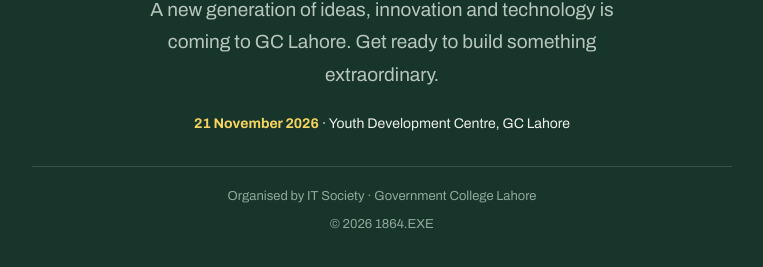
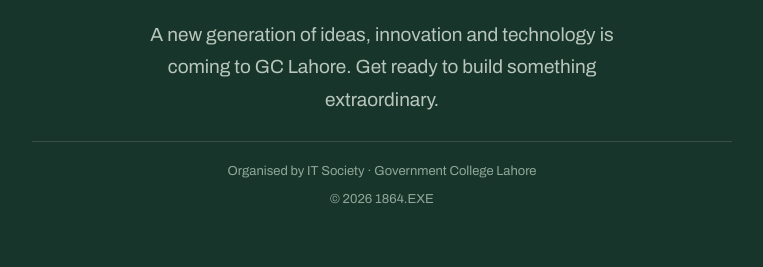
Before and after one commit to abdullahkhaver/1864.EXE, a plain HTML site: page hackathon/index.html in a window 1280 px wide. Shown: the part 507-774 px from the top of the page, without its empty margins (258-1021 px from the left). Drawn offline with Linux system fonts and the light colour scheme.

Commit message:
update: hackathon comming soon

```diff
--- a/hackathon/index.html
+++ b/hackathon/index.html
@@ -129,9 +129,7 @@
       is coming to GC Lahore. Get ready to build something extraordinary.
     </p>
 
-    <p class="event-info">
-      <strong>21 November 2026</strong> · Youth Development Centre, GC Lahore
-    </p>
+
 
     <div class="footer">
       Organised by IT Society · Government College Lahore
```
